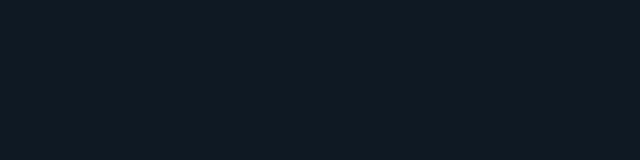
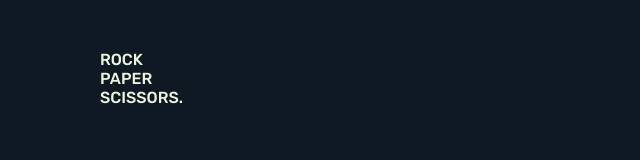
Before and after one commit to TarekVisch/the-odin-project, a plain HTML site: page rock-paper-scissors/dist/index.html in a window 1280 px wide. Shown: the whole page, without its empty margins (0-640 px from the left). Drawn offline with Linux system fonts and the light colour scheme.

Commit message:
feat: add header

```diff
--- a/rock-paper-scissors/dist/index.html
+++ b/rock-paper-scissors/dist/index.html
@@ -17,7 +17,13 @@
   </head>
   <body>
     <div class="page">
-      <header class="header"></header>
+      <header class="header">
+        <div class="header__logo">
+          <div class="header__logo__text">rock</div>
+          <div class="header__logo__text">paper</div>
+          <div class="header__logo__text">scissors.</div>
+        </div>
+      </header>
       <main class="main"></main>
       <footer class="footer"></footer>
     </div>
--- a/rock-paper-scissors/src/styles/layout/_header.scss
+++ b/rock-paper-scissors/src/styles/layout/_header.scss
@@ -1,2 +1,17 @@
 .header {
+  display: flex;
+  padding: 5rem 10rem;
+
+  &__logo {
+    display: flex;
+    flex-direction: column;
+
+    font-family: $font-rubik;
+
+    &__text {
+      font-family: inherit;
+      font-weight: 500;
+      text-transform: uppercase;
+    }
+  }
 }
```
Also changed, not shown: rock-paper-scissors/dist/styles/main.css, 1 other file.
